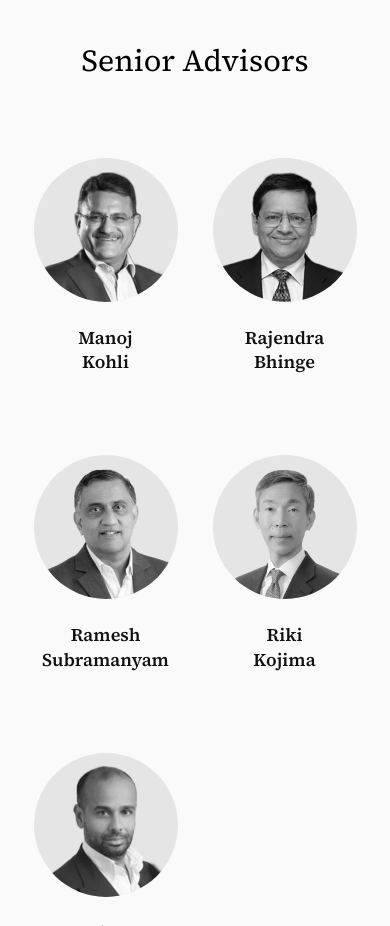
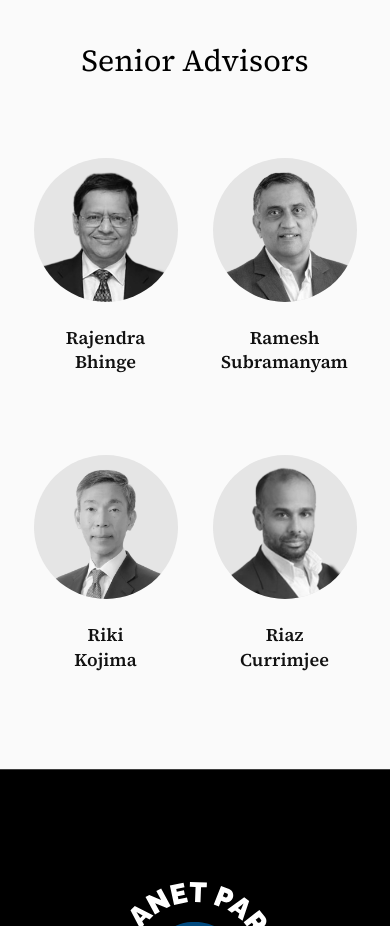
Before and after one commit to white-board-io/one-planet-partners, a Next.js app: page /leadership in a window 390 px wide. Shown: the part 1500-2426 px from the top of the page. Built offline with nearby package versions, Linux system fonts and the light colour scheme.

Commit message:
refactor: Enhance layout and text clarity in value creation section by adjusting copy and adding class for improved responsiveness

```diff
--- a/app/_components/home/value-creation-section.tsx
+++ b/app/_components/home/value-creation-section.tsx
@@ -33,6 +33,7 @@ const valueItems: Array<{ lines: string[]; icon: ValueIcon; copyClassName?: stri
   {
     lines: ["Develop exit maturity,", "multiply pathways to exit"],
     icon: FootprintIcon,
+    copyClassName: "md:max-w-72",
   },
 ];
 
@@ -69,7 +70,7 @@ export function ValueCreationSection() {
                 businesses,
               </span>
               <span className="block">
-                our value creation framework unlocks stronger growth, greater resilience, exits.
+                our value creation framework unlocks stronger growth, greater resilience,
               </span>
               <span className="block">climate positivity and higher-quality exits.</span>
             </p>
--- a/app/leadership/_components/data.ts
+++ b/app/leadership/_components/data.ts
@@ -80,21 +80,6 @@ export const people: Person[] = [
   },
   // Senior Advisors
   {
-    id: "manoj",
-    name: "Manoj Kohli",
-    designation: "Senior Advisor",
-    image: "/images/leadership/Manoj%20Kohli.png",
-    bio: [
-      "Manoj Kohli is one of India's most distinguished business leaders, having served as CEO of Bharti Airtel and leading its international expansion across Africa and Asia.",
-      "With over four decades of experience spanning telecom, technology, and renewable energy, Manoj brings unmatched strategic insight and a vast network across India's corporate and policy landscape.",
-      "He is currently Country Head of SoftBank India and serves on the boards of several leading Indian companies.",
-    ],
-    social: {
-      linkedin: "https://in.linkedin.com/in/manoj-kohli-34948b108",
-    },
-    category: "advisor",
-  },
-  {
     id: "rajendra",
     name: 'Rajendra Bhinge',
     designation: "Senior Advisor",
```
